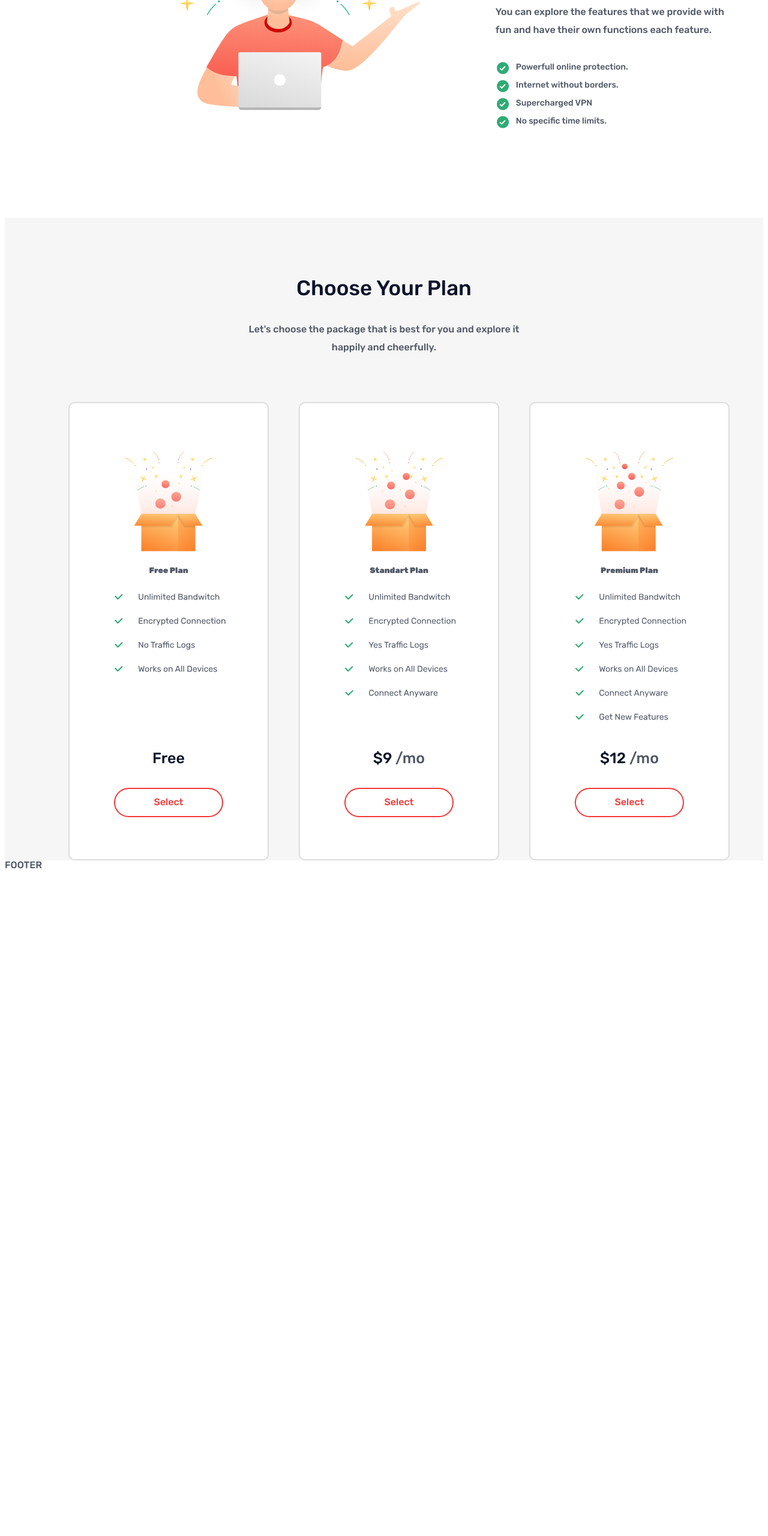
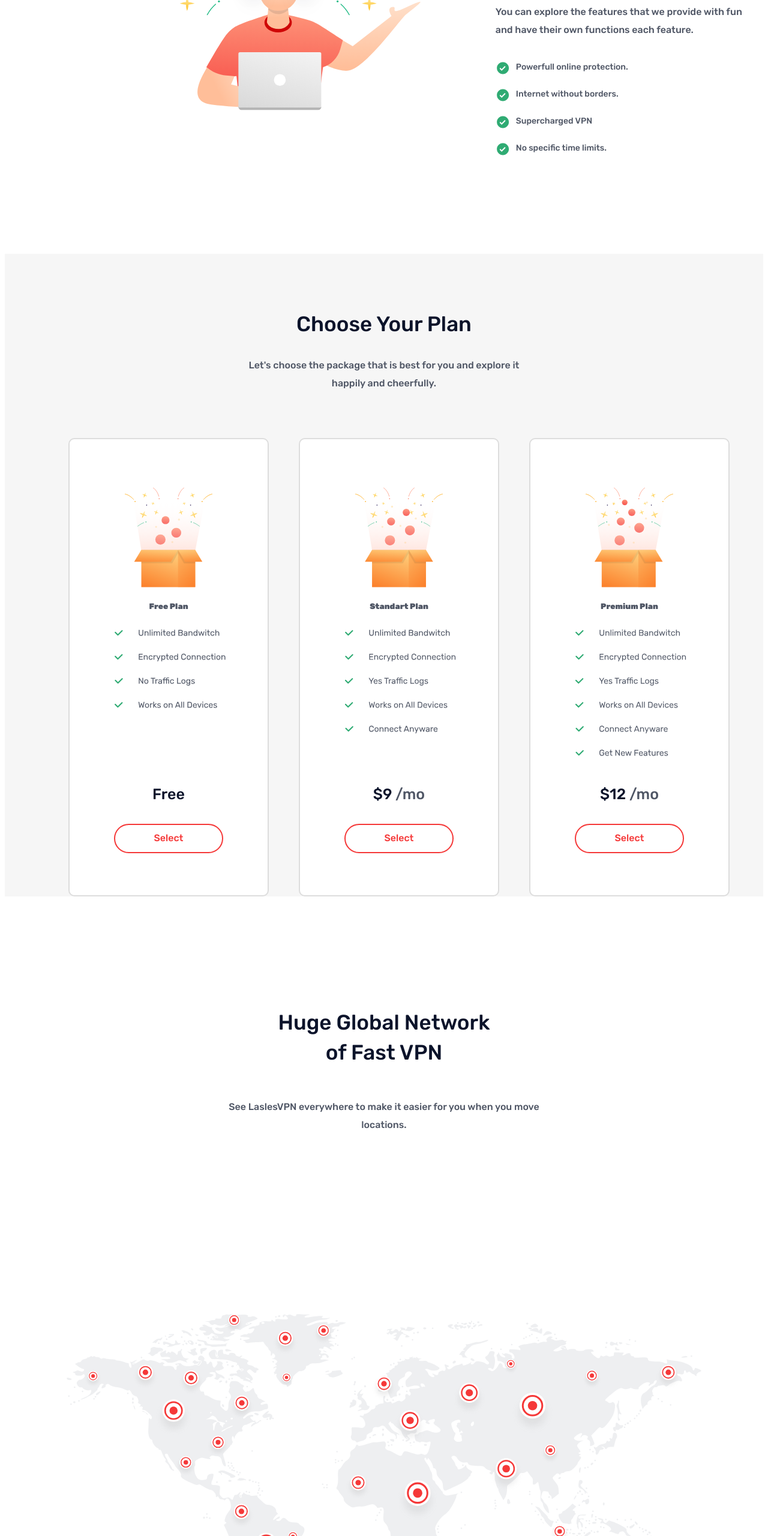
Before and after one commit to Andrewstanchev/Layout-of-vpn-site, a plain HTML site: page index.html in a window 1280 px wide. Shown: the part 1200-3760 px from the top of the page at 60% size. Before the commit the page ends 2650 px from the top, so only its background shows below. Drawn offline with Linux system fonts and the light colour scheme.

Commit message:
vpn-map ready

```diff
--- a/index.html
+++ b/index.html
@@ -124,6 +124,12 @@
             </label>
           </div>
         </div>
+        <div class="vpn-map">
+          <h3>Huge Global Network of Fast VPN</h3>
+          <p>See LaslesVPN everywhere to make it easier for you when you move locations.</p>
+          <img class="vpn-map" src="img/vpn-map.svg" alt="LaslesVpn locations">
+          <img class="sponsored" src="img/Sponsored.svg" alt="sponsored by">
+        </div>
       </main>
       <footer class="footer" id="footer">
         FOOTER
--- a/style.css
+++ b/style.css
@@ -153,6 +153,8 @@ a {
 }
 
 .get-started-left > h2 {
+  width: 555px;
+  height: 140px;
   margin: 0px;
   font-style: normal;
   font-weight: 500;
@@ -166,6 +168,8 @@ a {
 }
 
 .get-started-left > p {
+  width: 555px;
+  height: 60px;
   font-style: normal;
   font-weight: 400;
   font-size: 16px;
@@ -252,6 +256,8 @@ a {
 }
 
 .features-menu-right > h3 {
+  width: 383.41px;
+  height: 100px;
   font-style: normal;
   font-weight: 500;
   font-size: 35px;
@@ -260,6 +266,8 @@ a {
 }
 
 .features-menu-right > p {
+  width: 427.88px;
+  height: 60px;
   font-style: normal;
   font-weight: 400;
   font-size: 16px;
@@ -268,10 +276,11 @@ a {
 }
 
 .features-menu-right > ul > li {
-  list-style: none; /* Це я роблю маркери у вигляді галочок. */
-  background: url(img/li-marker.svg) no-repeat 0 4px; /* Це я роблю маркери у вигляді галочок. */
-  padding-left: 34px; /* Це я роблю маркери у вигляді галочок. */
+  list-style: none;
+  background: url(img/li-marker.svg) no-repeat 0 4px;
+  padding-left: 34px;
   margin-left: -40px;
+  margin-bottom: 15px;
   font-style: normal;
   font-weight: 400;
   font-size: 14px;
@@ -391,3 +400,45 @@ input[id = "premium"]:checked ~ label[for = "premium"] {
 .btn-select {
   color: #F53838;
 }
+
+/*------VPN-MAP-STYLES----------*/
+
+.vpn-map {
+  margin-top: 150px;
+  display: flex;
+  flex-direction: column;
+  align-items: center;
+}
+
+.vpn-map > h3 {
+  width: 383.41px;
+  height: 100px;
+  font-weight: 500;
+  font-size: 35px;
+  line-height: 50px;
+  text-align: center;
+  color: #0B132A;
+}
+
+.vpn-map > p {
+  width: 555px;
+  height: 60px;
+  font-weight: 400;
+  font-size: 16px;
+  line-height: 30px;
+  text-align: center;
+  color: #4F5665;
+  margin-bottom: 150px;
+}
+
+img[class = "vpn-map"] {
+  width: 1060px;
+  height: 537.77px;
+  margin-bottom: 0px;
+}
+
+.sponsored {
+  width: 1135.64px;
+  height: 208.32px;
+  margin-top: 35px;
+}
```
Also changed, not shown: img/Sponsored.svg (added), img/netflix.svg (added), img/reddit.svg (added), img/reviews.svg (added), img/vpn-map.svg (added).
